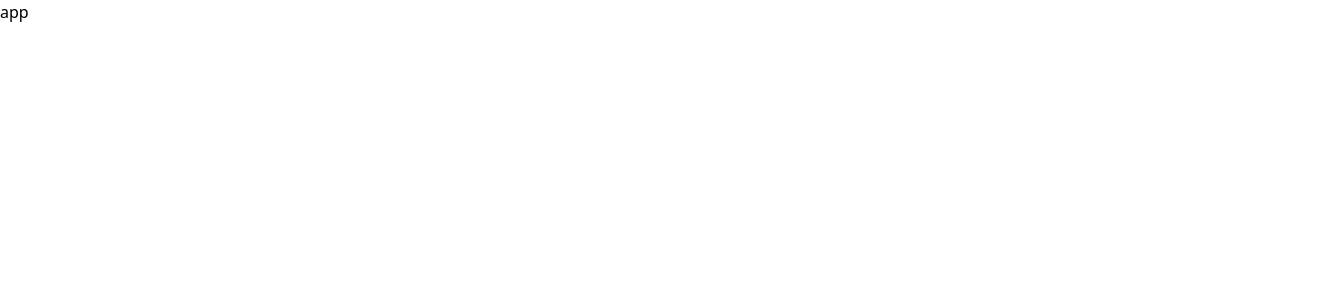
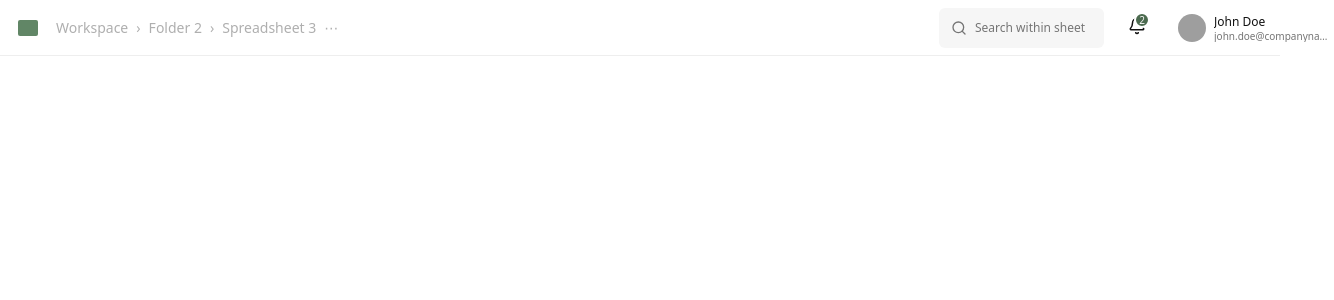
Before and after one commit to Ayush-014/spreedsheet, a React (Vite) app: page / in a window 1280 px wide. Shown: the top 300 px of the page, 1334 px wide, since content can reach past the window. Built offline with nearby package versions, Linux system fonts and the light colour scheme; grey boxes are pictures that could not be loaded; the HTML template or start-up script is replaced by a standard one.

Commit message:
Top-bar component added with basic setup

```diff
--- a/src/App.tsx
+++ b/src/App.tsx
@@ -1,9 +1,9 @@
 import "./App.css"
-
+import { Dashboard } from "./pages/index.pages"
 const App = () => {
   return (
     <div>
-      app
+      <Dashboard />
     </div>
   );
 };
--- /dev/null
+++ b/src/components/Header/SpreadsheetHeaderBar.tsx
@@ -0,0 +1,65 @@
+import React from "react";
+import { Search, Bell } from "lucide-react";
+import avatar from "../assets/johndoe.png";
+
+export default function SpreadsheetHeaderBar() {
+  return (
+    <header className="w-full h-[56px] px-4 py-2 flex items-center justify-between border-b border-[#EEEEEE] bg-white">
+      {/* left block */}
+      <div className="flex items-center gap-4 w-[343px] h-[24px]">
+        {/* icon */}
+        <div className="w-[24px] h-[24px] flex items-center justify-center">
+          <div className="w-[20px] h-[16px] bg-[#618666] rounded-sm" />
+        </div>
+
+        {/* breadcrumb */}
+        <div className="flex items-center gap-1 text-[14px] font-medium text-[#AFAFAF] leading-[20px]">
+          <span>Workspace</span>
+          <span className="px-1">›</span>
+          <span>Folder 2</span>
+          <span className="px-1">›</span>
+          <span>Spreadsheet 3</span>
+          <span className="px-1">⋯</span>
+        </div>
+      </div>
+
+      {/* right block */}
+      <div className="flex items-center gap-4 w-[325px] h-[40px]">
+        {/* search */}
+        <div className="flex items-center gap-2 w-[165px] h-[40px] px-3 bg-[#F6F6F6] rounded-[6px]">
+          <Search className="w-[16px] h-[16px] text-[#757575]" />
+          <span className="text-[12px] text-[#757575] leading-[16px] w-[117px]">
+            Search within sheet
+          </span>
+        </div>
+
+        {/* notification icon */}
+        <div className="relative w-[40px] h-[40px] p-2 rounded-[8px] hover:bg-gray-100">
+          <Bell className="w-[18px] h-[20px] text-[#121212]" />
+          <div className="absolute top-1 right-1 w-[16px] h-[16px] rounded-full bg-[#4B6A4F] border-2 border-white flex items-center justify-center">
+            <span className="text-[10px] font-medium text-[#F6F6F6] leading-[16px]">
+              2
+            </span>
+          </div>
+        </div>
+
+        {/* profile block */}
+        <div className="flex items-center gap-2 p-[6px_12px_6px_8px] rounded-[8px] hover:bg-gray-100 transition">
+          <img
+            src={avatar}
+            alt="User avatar"
+            className="w-[28px] h-[28px] rounded-full object-cover"
+          />
+          <div className="flex flex-col max-w-[120px] leading-tight">
+            <span className="text-[12px] font-normal text-[#121212] leading-[16px] truncate">
+              John Doe
+            </span>
+            <span className="text-[10px] text-[#757575] leading-[12px] truncate">
+              john.doe@companyname.com
+            </span>
+          </div>
+        </div>
+      </div>
+    </header>
+  );
+};
--- /dev/null
+++ b/src/components/index.components.ts
@@ -0,0 +1,5 @@
+import SpreadsheetHeaderBar from "./Header/SpreadsheetHeaderBar";
+
+export {
+    SpreadsheetHeaderBar
+}
--- /dev/null
+++ b/src/pages/Dashboard.tsx
@@ -0,0 +1,7 @@
+import { SpreadsheetHeaderBar } from "../components/index.components";
+
+export default function Dashboard() {
+    return(
+        <SpreadsheetHeaderBar />
+    )
+}
--- /dev/null
+++ b/src/pages/index.pages.ts
@@ -0,0 +1,5 @@
+import Dashboard from "./Dashboard";
+
+export {
+    Dashboard
+}
```
Also changed, not shown: 1 other file (tests, documents, lock files or other folders).
